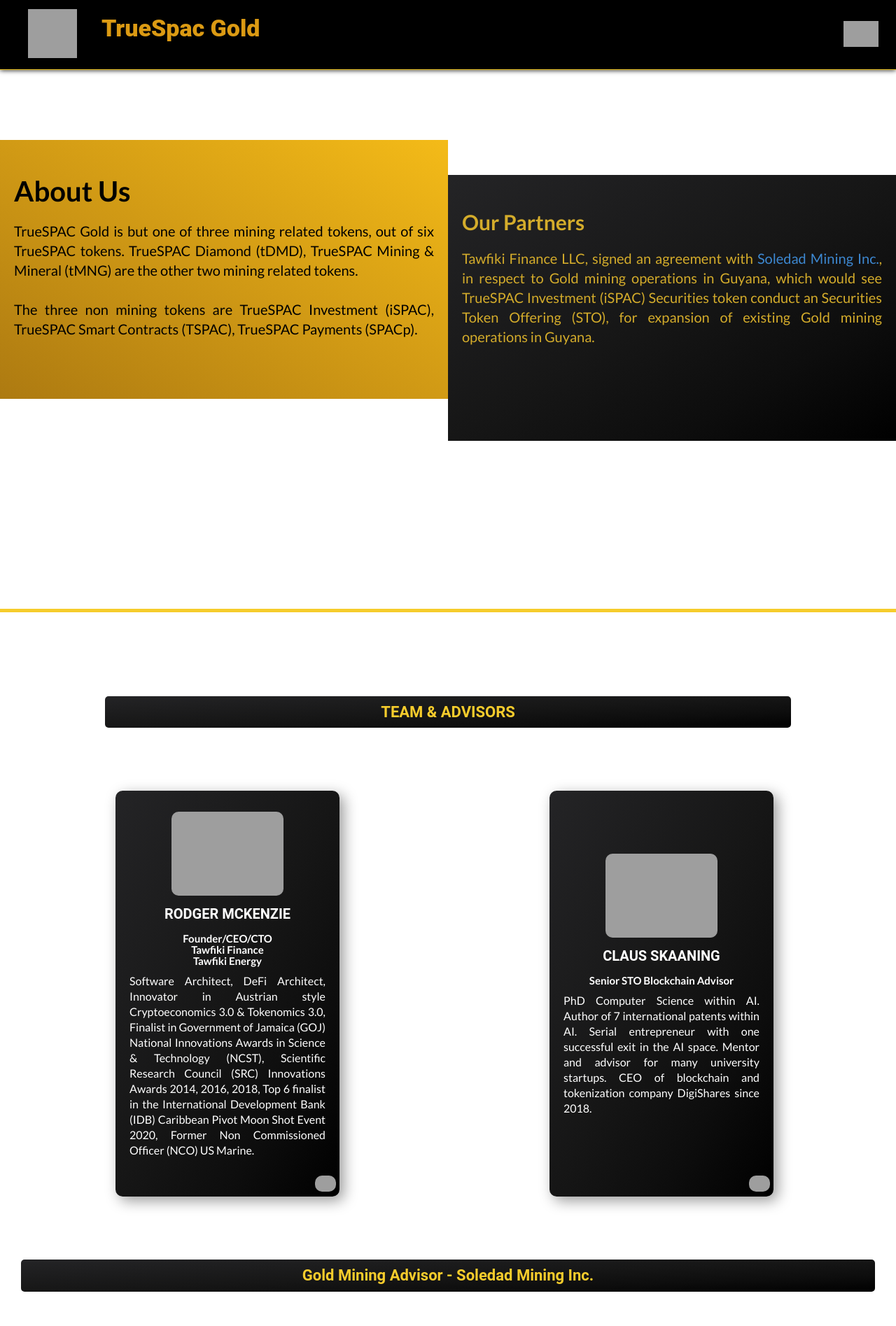
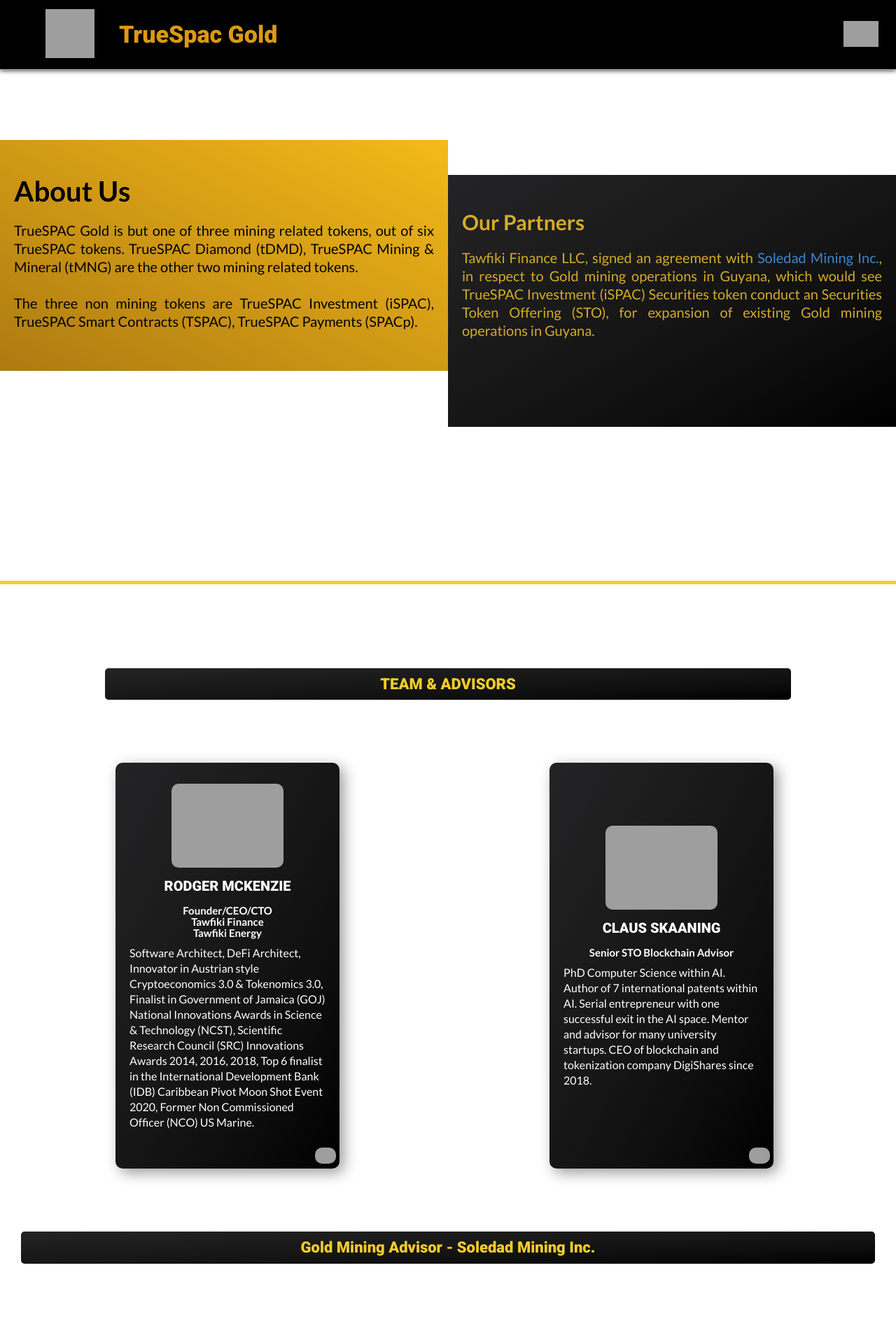
Before and after one commit to leomed512/tGold, a PHP site: page /aboutus.html in a window 1280 px wide. Shown: the top 1895 px of the page at 70% size. Run offline with PHP 8.4, Linux system fonts and the light colour scheme; style sheets or scripts are compiled from the project's sources; some libraries are stand-ins or nearby versions; grey boxes are pictures that could not be loaded.

Commit message:
head fonts, font sizes and spacing between words fixed

```diff
--- a/aboutus.html
+++ b/aboutus.html
@@ -8,15 +8,15 @@
     <meta name="robots" content="index, follow">
     <link rel="stylesheet" href="./styles/styles.css">
     <link rel="stylesheet" href="./styles/normalize.css">
-    <link rel="stylesheet" href="./styles/media_queries/mobile-l.css" media="screen and (min-width: 600px)">
+    <link rel="stylesheet" href="./styles/media_queries/mobile-l.css" media="screen and (min-width:550px">
     <link rel="stylesheet" href="./styles/media_queries/tablet.css" media="screen and (min-width:768px)">
     <link rel="stylesheet" href="./styles/media_queries/desktop.css" media="screen and (min-width:1030px)">
-    <link rel="stylesheet" href="./styles/media_queries/desktop-m.css" media="screen and (min-width:1245px)">
+    <link rel="stylesheet" href="./styles/media_queries/desktop-l.css" media="screen and (min-width:1260px)">
+    <link rel="stylesheet" href="./styles/media_queries/desktop-xl.css" media="screen and (min-width:1500px)">
     <link rel="preconnect" href="https://fonts.googleapis.com">
     <link rel="preconnect" href="https://fonts.gstatic.com" crossorigin>
-    <link href="https://fonts.googleapis.com/css2?family=Play:wght@400;700&display=swap" rel="stylesheet">
     <link href="https://fonts.googleapis.com/css2?family=Lato:ital,wght@0,400;0,700;0,900;1,700;1,900&family=Oswald:wght@400;500;700&display=swap" rel="stylesheet">
-    <link href="https://fonts.googleapis.com/css2?family=Oswald:wght@400;500;700&display=swap" rel="stylesheet">
+    <link href="https://fonts.googleapis.com/css2?family=Roboto:ital,wght@0,500;0,900;1,400;1,700&display=swap" rel="stylesheet">
     <link href="https://res.cloudinary.com/arawato666/image/upload/v1649563759/tGLD_logo_z8130g.png" type="image/x-icon" rel="shortcut icon">
     <title>About us | TrueSPAC Gold</title>
     <script src="https://kit.fontawesome.com/00b05fe8fa.js" crossorigin="anonymous"></script>
@@ -26,7 +26,6 @@
         <a class="main-logo"  href="index.html"> <img src="https://res.cloudinary.com/arawato666/image/upload/v1649563759/tGLD_logo_z8130g.png" alt=" tGOLD KEYWORDS"></a>
         <div class="page-title">
             <h1 >TrueSpac Gold</h1>
-            <h2>tGLD</h2>
         </div>
 
         <div class="menu">
--- a/styles/components/_aboutus.scss
+++ b/styles/components/_aboutus.scss
@@ -20,8 +20,8 @@
     }
     &__wrapper--item {
         width: 100%;
-        min-height: 370px;
-        padding: 50px 20px 30px 20px;
+        min-height: 330px;
+        padding: 50px 20px 20px 20px;
         text-align: justify;
     }
     .first {
@@ -34,7 +34,7 @@
     }
     p {
         font-size: 1.5rem;
-        line-height: 2.8rem;
+        line-height: 2.4rem;
     }
     a {
         color: #3D88D1;
--- a/styles/components/_team.scss
+++ b/styles/components/_team.scss
@@ -67,7 +67,7 @@
             font-size: 1.4rem;
             line-height: 1.8rem;
             margin-block-start: 10px;
-            text-align: justify;
+            text-align: left;
         }
 
     }
--- a/styles/media_queries/desktop.css
+++ b/styles/media_queries/desktop.css
@@ -1,9 +1,6 @@
 @media (min-width: 1030px) {
   .header .page-title h1 {
     margin: 0;
-  }
-  .header {
-    padding-inline-start: 20px;
   }
 
   .title {
@@ -54,10 +51,13 @@
     margin: 50px;
   }
 
+  .aboutus p {
+    font-size: 2rem;
+  }
   .aboutus .second {
     -webkit-margin-before: 50px;
             margin-block-start: 50px;
-    height: 380px;
+    height: 360px;
   }
 
   .popup-window__content {
--- a/styles/media_queries/desktop.scss
+++ b/styles/media_queries/desktop.scss
@@ -57,9 +57,13 @@
 }
 /////////about us
 .aboutus {
+
+  p {
+    font-size: 2rem;
+  }
   .second {
       margin-block-start: 50px;
-      height: 380px;
+      height: 360px;
   }
   }
 //////////////////POP-UP MESSAGE
--- a/styles/media_queries/mobile-l.css
+++ b/styles/media_queries/mobile-l.css
@@ -70,11 +70,11 @@
   }
 
   .aboutus h2 {
-    font-size: 4.2rem;
+    font-size: 4rem;
   }
   .aboutus p {
-    font-size: 2rem;
-    line-height: 2.8rem;
+    font-size: 1.8rem;
+    line-height: 2.6rem;
   }
 
   .msb {
--- a/styles/media_queries/mobile-l.scss
+++ b/styles/media_queries/mobile-l.scss
@@ -68,11 +68,11 @@
 //////////////////////////ABOUT US
 .aboutus {
     h2 {
-        font-size: 4.2rem;
+        font-size: 4rem;
     }
     p {
-       font-size: 2rem;
-       line-height: 2.8rem;
+       font-size: 1.8rem;
+       line-height: 2.6rem;
     }
 
 }
--- a/styles/media_queries/tablet.css
+++ b/styles/media_queries/tablet.css
@@ -209,7 +209,7 @@
   .second {
     -webkit-margin-before: 50px;
             margin-block-start: 50px;
-    height: 470px;
+    height: 400px;
     position: absolute;
     right: 0;
   }
--- a/styles/media_queries/tablet.scss
+++ b/styles/media_queries/tablet.scss
@@ -184,7 +184,7 @@
     }
     .second {
         margin-block-start: 50px;
-        height: 470px;
+        height: 400px;
         position: absolute;
         right: 0;
     }
--- a/styles/styles.css
+++ b/styles/styles.css
@@ -503,8 +503,8 @@
 }
 .aboutus__wrapper--item {
   width: 100%;
-  min-height: 370px;
-  padding: 50px 20px 30px 20px;
+  min-height: 330px;
+  padding: 50px 20px 20px 20px;
   text-align: justify;
 }
 .aboutus .first {
@@ -518,7 +518,7 @@
 }
 .aboutus p {
   font-size: 1.5rem;
-  line-height: 2.8rem;
+  line-height: 2.4rem;
 }
 .aboutus a {
   color: #3D88D1;
@@ -850,7 +850,7 @@
   line-height: 1.8rem;
   -webkit-margin-before: 10px;
           margin-block-start: 10px;
-  text-align: justify;
+  text-align: left;
 }
 .team__avatar--description {
   width: 280px;
```
